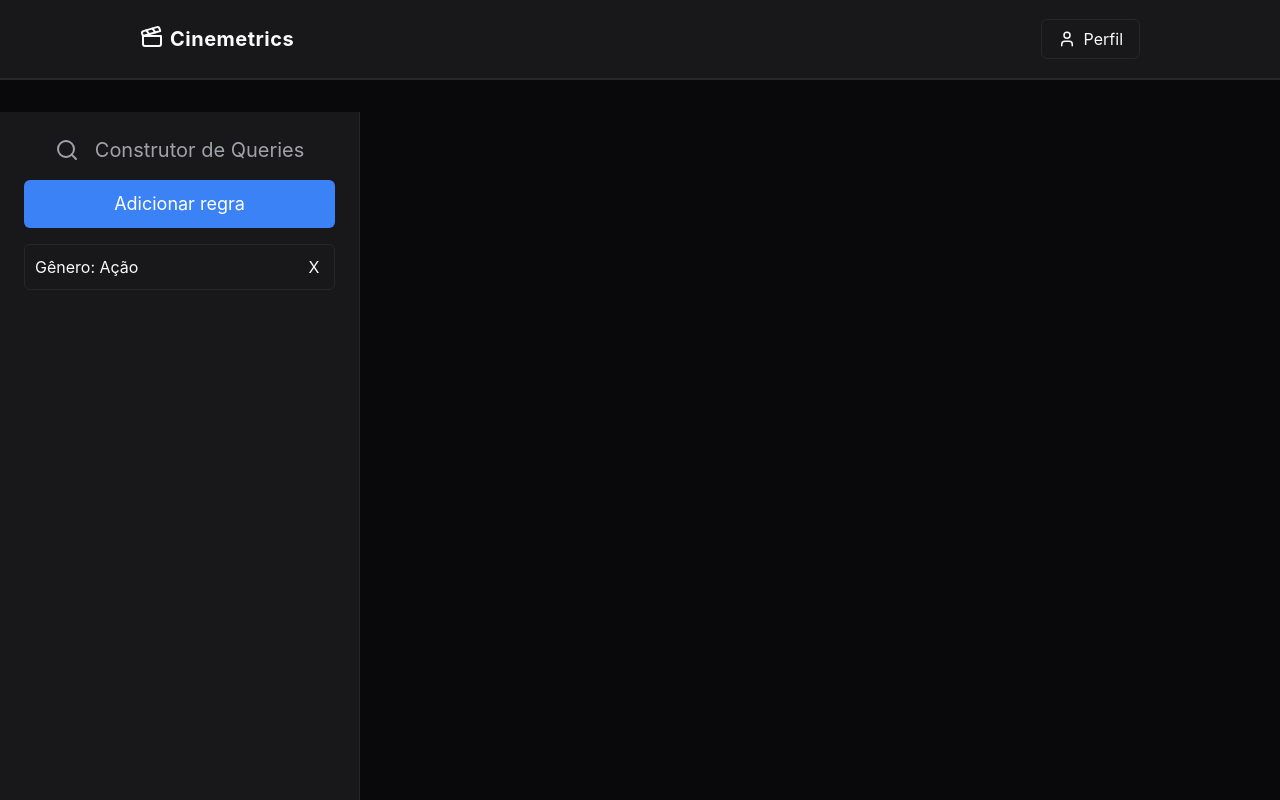
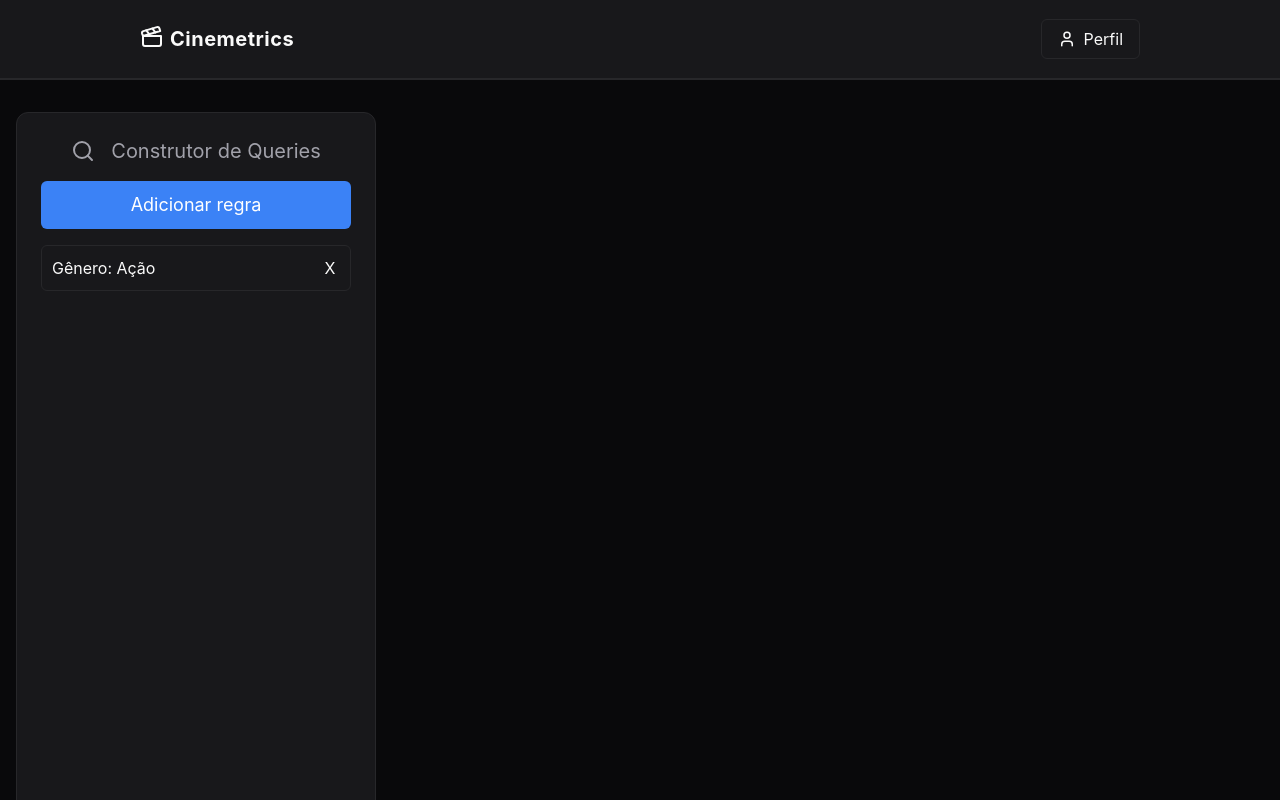
Before and after one commit to jeancarloslima/site-filmes, a React (Vite) app: page / in a window 1280 px wide. Shown: the top 800 px of the page. Built offline with nearby package versions, Linux system fonts and the light colour scheme.

Commit message:
Ajustando design da página

```diff
--- a/src/App.tsx
+++ b/src/App.tsx
@@ -7,12 +7,10 @@ function App() {
     <div>
       <Header />
 
-      <main className="py-8">
-        <Sidebar />
+      <main className="py-8 px-4">
+          <Sidebar />
 
-        <section>
-
-        </section>
+          <section></section>
       </main>
 
       <Footer />
--- a/src/components/layout/Sidebar.tsx
+++ b/src/components/layout/Sidebar.tsx
@@ -6,7 +6,7 @@ import Button from "../ui/Button";
 
 export default function Sidebar() {
     return (
-        <aside className="min-h-200 w-90 flex flex-col gap-4 p-6 relative border-r border-border bg-surface">
+        <aside className="min-h-200 w-90 flex flex-col gap-4 p-6 relative rounded-xl border border-border bg-surface">
             <h2 className="flex items-center justify-center gap-4 text-muted text-xl"><Search/> Construtor de Queries</h2>
 
             <Popover />
```
